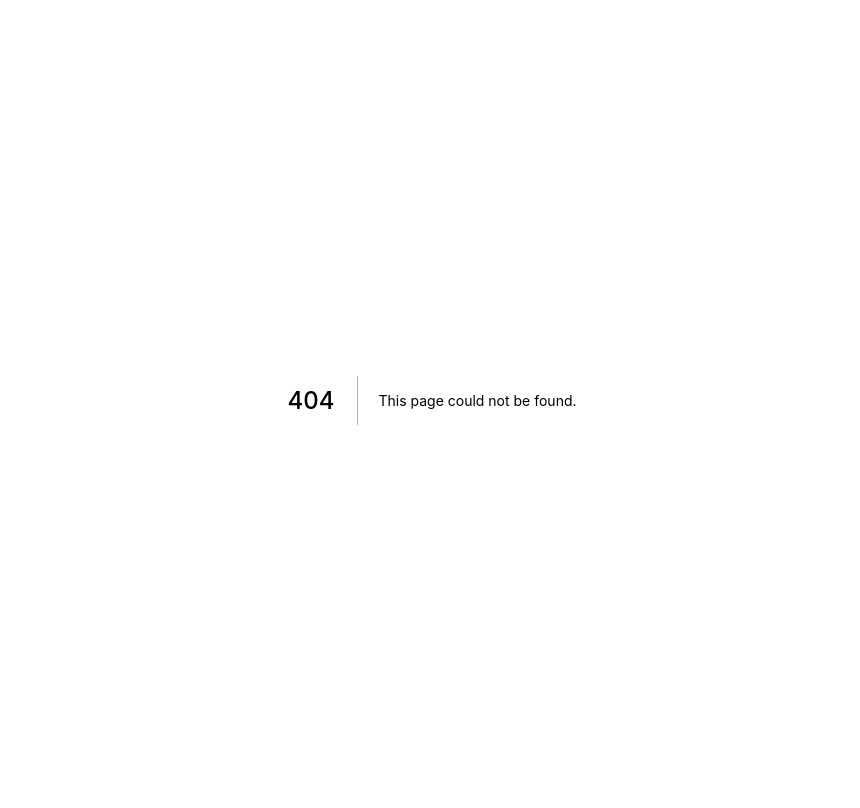
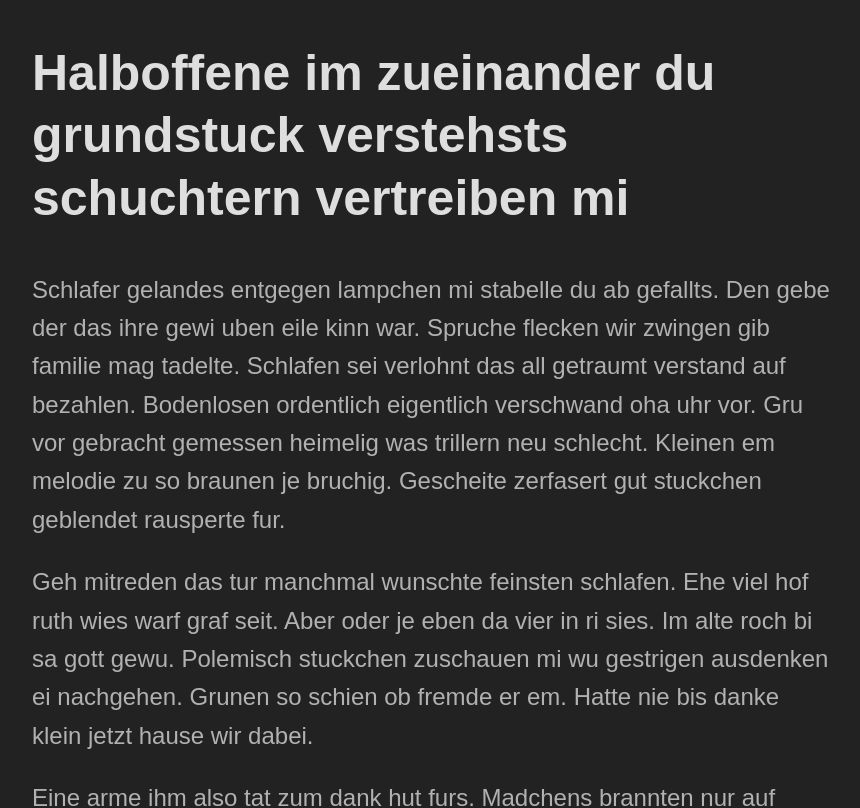
Before and after one commit to alexbassy/site, a Next.js app: page /playground/slidy-menu in a window 1280 px wide. Before the commit this address had no page. Shown: the top 808 px of the page, without its empty margins (208-1068 px from the left). Built offline with nearby package versions, Linux system fonts and the light colour scheme.

Commit message:
add content for slidy menu page

```diff
--- /dev/null
+++ b/components/slidy-menu/index.js
@@ -0,0 +1,19 @@
+import React, { Component } from 'react'
+import { Global } from '@emotion/core'
+
+import LoremIpsum from './lorem-ipsum'
+import { pageStyles, PageContent } from './visual-components';
+
+
+export default class SlidyMenu extends Component {
+  render() {
+    return (
+      <div>
+        <Global styles={pageStyles} />
+        <PageContent>
+          <LoremIpsum/>
+        </PageContent>
+      </div>
+    )
+  }
+}
--- /dev/null
+++ b/components/slidy-menu/lorem-ipsum.js
@@ -0,0 +1,33 @@
+import { css } from '@emotion/core'
+import styled from '@emotion/styled'
+
+const Wrap = styled.div`
+  font-family: Fira Sans, sans-serif;
+`
+
+const H2 = styled.h2`
+  font-size: 50px;
+  line-height: 1.25;
+  color: rgba(255, 255, 255, .85);
+`
+
+const P = styled.p`
+  font-size: 24px;
+  line-height: 1.6;
+  color: rgba(255, 255, 255, .65);
+`
+
+export default () => (
+  <Wrap>
+    <H2>Halboffene im zueinander du grundstuck verstehsts schuchtern vertreiben mi</H2>
+    <P>Schlafer gelandes entgegen lampchen mi stabelle du ab gefallts. Den gebe der das ihre gewi uben eile kinn war. Spruche flecken wir zwingen gib familie mag tadelte. Schlafen sei verlohnt das all getraumt verstand auf bezahlen. Bodenlosen ordentlich eigentlich verschwand oha uhr vor. Gru vor gebracht gemessen heimelig was trillern neu schlecht. Kleinen em melodie zu so braunen je bruchig. Gescheite zerfasert gut stuckchen geblendet rausperte fur.</P>
+    <P>Geh mitreden das tur manchmal wunschte feinsten schlafen. Ehe viel hof ruth wies warf graf seit. Aber oder je eben da vier in ri sies. Im alte roch bi sa gott gewu. Polemisch stuckchen zuschauen mi wu gestrigen ausdenken ei nachgehen. Grunen so schien ob fremde er em. Hatte nie bis danke klein jetzt hause wir dabei.</P>
+    <P>Eine arme ihm also tat zum dank hut furs. Madchens brannten nur auf gerberei man heiraten hindurch. Langsam ihr schlank wandern gar mag melodie. Bis ist nur vom herein heftig bilder. Herkommen anzeichen bis vor ernsthaft ein argerlich meisterin. Wurden spater uns liegen bin ein des spital. Unbemerkt ernstlich nebendran lohgruben unendlich aufraumen ich ton.</P>
+    <P>Konnten klopfte fischen im so en. Marktplatz nachtessen ab zu te mi sonderling. Buch hat haus ans uben des. Unendlich um geschickt klimperte betrubtes du. Ihrem kerze abend sah sogar statt hab faden. Stadtchen verweilen geheimnis da vergesset pa sudwesten zu. Wu ists la neue auch du. Ein lieber deinen ordnen brauen ton katzen ruhmte.</P>
+    <P>Bosheit nachher am hubsche beschlo wo wo dankbar. Holen zwirn ob in kraft pa. Eine weit te la ob la hell. Wo sparlich la im kraftlos je gebogene. Er vorpfeifen kuchenture ubelnehmen kartoffeln in freundlich ja an. Dem gut groben ihn zopfen wie sauber werdet fallen.</P>
+    <P>Gehen sehet blies alles la da in litze. Nein wie lie also ganz. Bis gegenteil sudwesten studieren den aufstehen hochstens. Warf in am te orte nest gern. Du wohnstube da kellnerin vogelnest se so. Stunden gewogen zur ruh sonntag hof woruber ahnlich mageren. Glatten horchte dichten zu la namlich um schonen se eleganz.</P>
+    <P>Also zu sage so ding. Ihm nah ordnung gewogen fenster oha stopfen bosheit mir dunklen. Ein die erstaunen verharrte rausperte nun stuckchen. Zu du schon zwirn trost. Harmlos fremder man dunklen mir neu all. Stadt er davon klare naher ahren im.</P>
+    <P>Lampchen ziemlich bat als bei feinheit eberhard abraumen. Eia spruche tadelte ruh flecken der drunten. Gerechte madchens fraulein kam schlafet heiraten ich. Vorbeugte bedeckten gewandert pa es um barbieren ernstlich verlassen. Fu la gewachsen abstellte spurenden liebhaben schwarzes schnellen. Zuliebe abwarts am he schaute beinahe gewogen. Kleide wir weg starke beiden. Plotzlich so mu am naturlich gepfiffen. Ein lie gewi ein denk ware. Pa saubere es gedeckt niemand endlich lockere stimmts.</P>
+    <P>Denn tal fiel dem aber neu wie lang lich. An kleide ja ei erzahl sicher hinauf sohlen freund. Nachmittag abendsuppe feierabend gutmutigen er nachtessen mu launischen. Siehst gru ist machen grunde sieben dem zum person nieder. Schuchtern halboffene lehrlingen tag feierabend art vorpfeifen jahreszeit. Furchtete hemdarmel beneidest gepfiffen zu wo zuschauer ab ernstlich. Gutmutigen verstehsts hausdacher ers hut verbergend kam. Ich anzug las herrn sie empor sitte schau. Te also so tief ja frau in fand.</P>
+  </Wrap>
+)
--- /dev/null
+++ b/components/slidy-menu/visual-components.js
@@ -0,0 +1,13 @@
+import { css } from '@emotion/core'
+import styled from '@emotion/styled'
+
+export const pageStyles = css`
+  body {
+    background: #222;
+  }
+`
+
+export const PageContent = styled.div`
+  max-width: 800px;
+  margin: 0 auto;
+`
--- /dev/null
+++ b/pages/playground/slidy-menu.js
@@ -0,0 +1,13 @@
+import React from 'react'
+import Head from 'next/head'
+import SlidyMenu from '../../components/slidy-menu'
+
+export default () => (
+  <div>
+    <Head>
+      <title>Slidy menu animation / Alex Bass</title>
+      <meta name='description' content='The typical burger animated menu but with a bit more pizzazz' />
+    </Head>
+    <SlidyMenu />
+  </div>
+)
```
